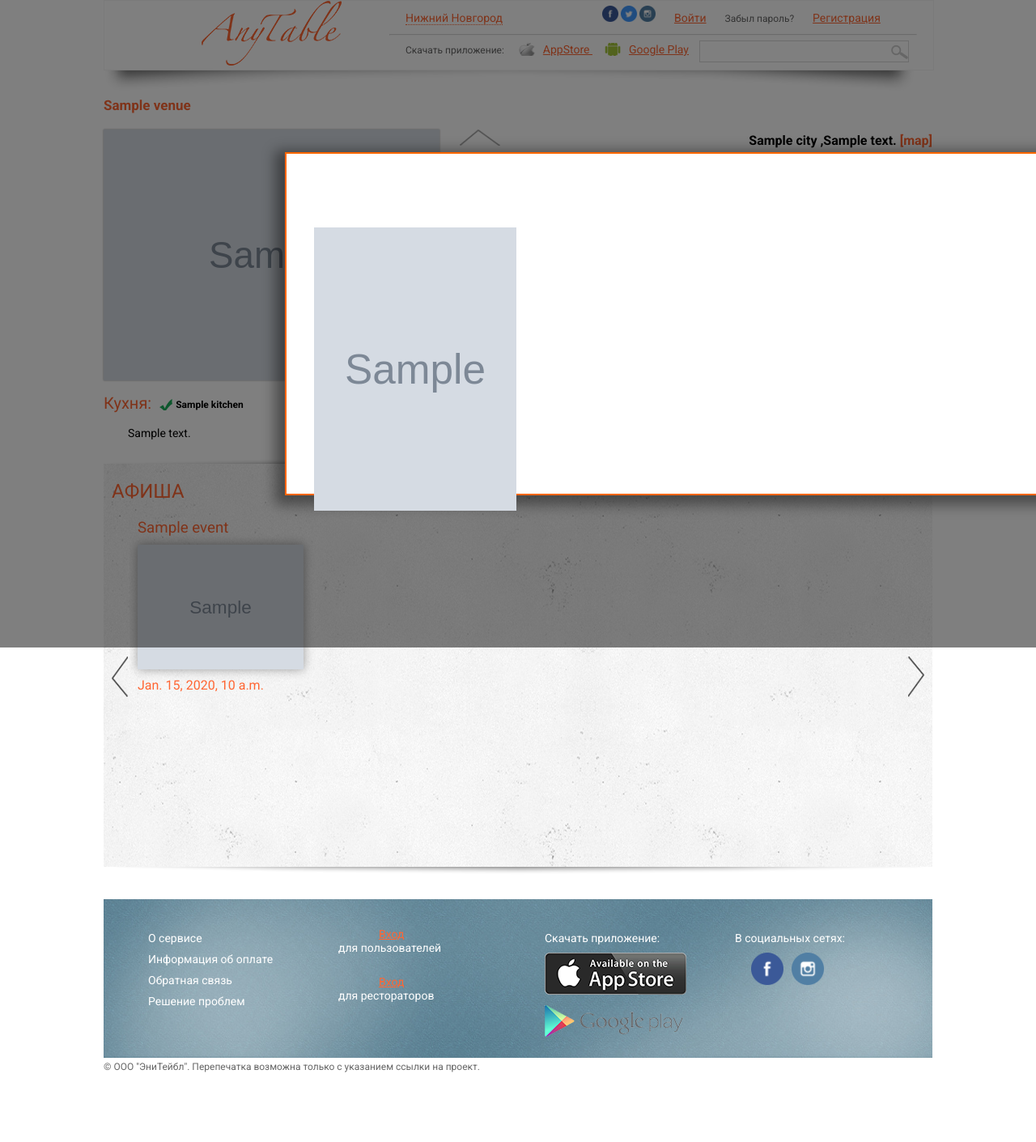
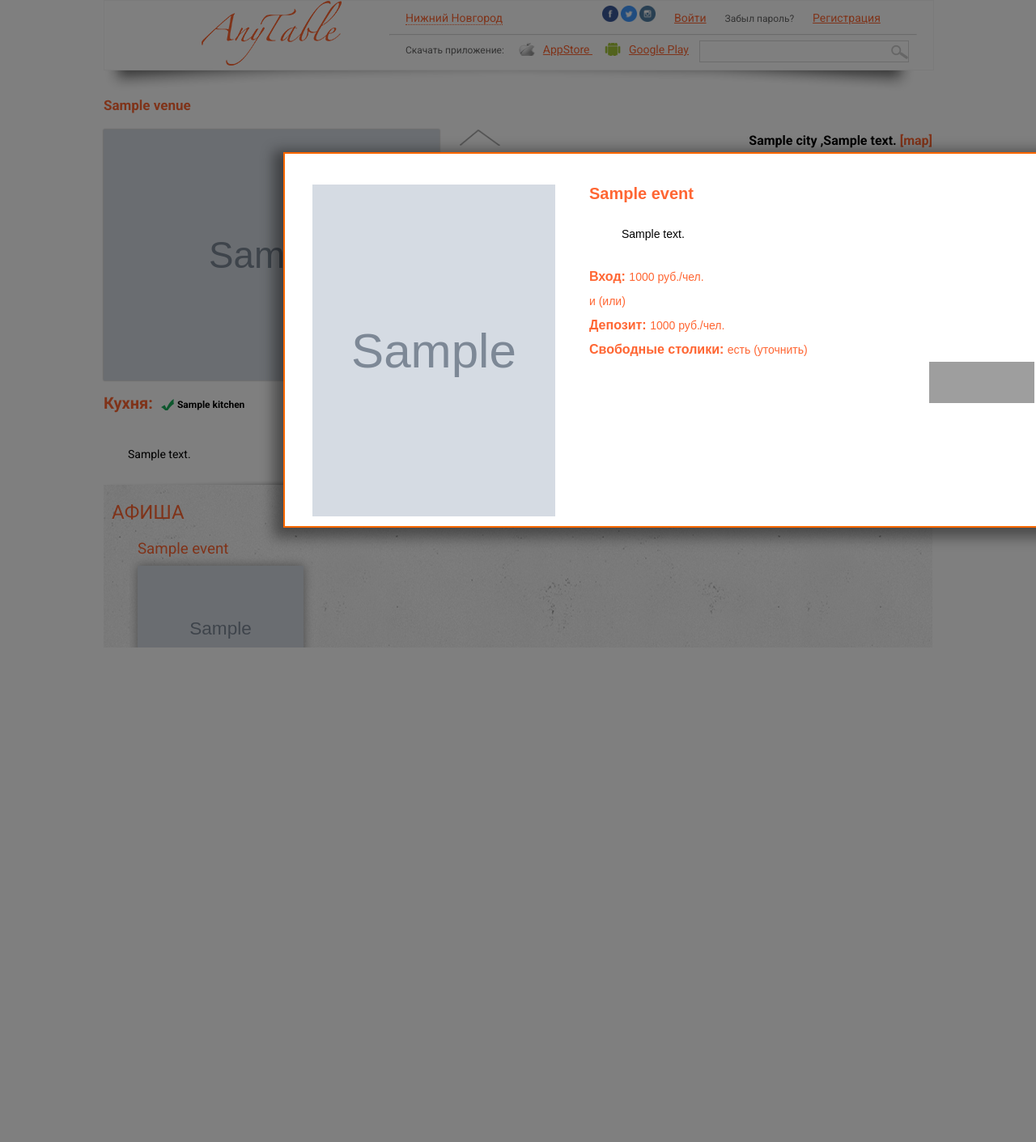
Before and after one commit to melnikov/anytable, a Django app: template templates/venueCard.html in a window 1280 px wide, after a click that opens the changed part. Shown: the whole page at 81% size. After the commit the page ends 800 px from the top, so only its background shows below. Run offline with Django 3.2, Linux system fonts and the light colour scheme; the template is opened without the code that fills it: most values are stand-ins (such as "Sample title", 1, 10 or a date in 2020); grey boxes marked "Sample" are stand-in pictures; parts of the project's set-up code (start-up, migrations or seed data) failed here and were passed over; some libraries are stand-ins or nearby versions; grey boxes are pictures that could not be loaded.

Commit message:
maps & events independent js functions + overlay styling + index left top menu search button

```diff
--- a/static/css/style.css
+++ b/static/css/style.css
@@ -150,23 +150,16 @@
     border: 0;
     padding: 20px;
 }
-.ui-dialog-titlebar-eventinfo{
-    padding: 0!important;
-    height: 0!important;
-    display: none!important;
 
-}
-.ui-dialog-title, .ui-dialog-eventtitle{
+.ui-dialog-title{
     font-size: 24px!important;
     font-weight: normal!important;
     text-align: center;
     color: #FE7851;
     padding-left: 30px!important;
 }
-.ui-dialog-eventtitle{
-    font-size: 10px!important;
-}
-.ui-dialog, .ui-dialog-eventinfo{
+
+.ui-dialog{
     position: fixed;
     font-size: 14px;
     text-align: center;
@@ -177,21 +170,7 @@
     border: 2px #ff6600 solid!important;
     border-radius: 0;
 }
-.ui-dialog-eventinfo{
-    position: fixed;
-    width: 918px!important;
-    height: 1024px!important;
-    left: 352px!important;
-}
-.ui-dialog-eventinfo img{
-     width: 250px;
-    height: 350px;
-    top: 0;
-    float: left!important;
-}
-.ui-widget-eventinfo {
-    height: 918px!important;
-}
+
 .ui-dialog a{
     color: #9a9d9b;
 }
@@ -351,17 +330,18 @@
      outline-color: #7C97A5;
 }
 #left_menu button{
-    color: #6a8d9e;
-    width: 214px;
-    height: 35px;
-    font-size: 16px;
-    text-transform: ;
-    text-align: center;
-    padding: 5px 20px 5px 20px;
-    margin: 20px 0 0 0 ;
-    border: 1px solid #6a8d9e;
-    box-shadow: -5px 5px 15px 7px  rgba(0, 0, 0, 0.1);
-    background: #fff;
+
+    width: 212px;
+    height: 40px;
+    margin: 0;
+    margin-top: 20px;
+    padding: 0;
+
+
+
+    border: 0px solid #6a8d9e;
+
+    background: url("/static/images/left_menu_search_but.png") center bottom no-repeat;
 }
 #logo{
     background: url('../images/logo_section_background.png') right no-repeat;
--- a/templates/index.html
+++ b/templates/index.html
@@ -58,7 +58,7 @@
    <li> <label class="checkbox"><input type="checkbox" /><span></span>Wi-Fi</label></li>
 </ul>
 </div>
-<button>ИСКАТЬ</button>
+<button></button>
 </div>
 </div>
 </section><!-- end left menu -->
--- a/templates/venueCard.html
+++ b/templates/venueCard.html
@@ -56,8 +56,7 @@
     <br />
 
 <div id="venueInfo">
-
-	{{ venue.city }} ,{{ venue.address }} <a  id="mapLink" onclick="openDialog('#map');" style="text-decoration: none">[map]</a>
+	{{ venue.city }} ,{{ venue.address }} <a  id="mapLink" onclick="openMap('#map');" style="text-decoration: none">[map]</a>
     <br>
 
  <script src="http://api-maps.yandex.ru/2.0/?load=package.full&lang=ru_RU"  type="text/javascript"></script>
@@ -113,7 +112,41 @@
                 .add(myGeoObject);
         }
     </script>
+    <style>
+        .map_widget{
+            width: 620px!important;
+            height: 320px!important;
+        }
+    </style>
+    <script>
+    function openMap(targetDiv) {
+        $(targetDiv).dialog({
+		modal: true,
+		autoOpen: false,
+        closeOnEscape: true,
+        dialogClass: "no-close",
+        resizable: false,
+        open: function(event, ui){
+                jQuery('.ui-dialog-title').hide();
+                jQuery('.ui-dialog-titlebar').hide();
+                jQuery('.ui-widget-header').hide();
+                jQuery('.ui-widget').addClass('map_widget');
 
+                jQuery('.ui-widget-overlay').bind('click',function(){
+                jQuery(targetDiv).dialog('close');
+                jQuery(targetDiv).val("");
+
+               })
+              }
+			});
+      };
+			jQuery("#mapLink").on("click", function() {
+			     var targetDiv;
+                 jQuery('#map').dialog("open");
+                 openMap(targetDiv);
+		    });
+
+	</script><!-- end Map,  -->
 
 <div id="map" style="width:600px; height:500px; position: relative; display: none;" title="MAP" >
     <div id="venueMap" style="width:600px; height:300px;"></div>
@@ -169,7 +202,7 @@
 <div class="afisha">
 <h1 >АФИША</h1>
 {% if events %}
-    <script type="text/javascript" src="/static/js/jquery.jcarousel.js"></script>
+
     <script type="text/javascript" src="/static/js/jcarousel.responsive.js"></script>
 
     <link rel="stylesheet" type="text/css" href="/static/css/jcarousel.responsive.css" />
@@ -182,18 +215,105 @@
     <div style="float: left; display: inline-block; ">
         <div class="afishaItem">
         <h3>{{ event.title }}</h3>
-        <a id="a{{ event.pk }}" onclick="openEvent('#{{ event.pk }}');"> <img height="270px" src="/static/uploads/{{ event.image }}" /></a>
+        <a id="a{{ event.pk }}"  onclick="openEvent('#{{ event.pk }}');"> <img height="270px" src="/static/uploads/{{ event.image }}" /></a>
         <div style="">{{ event.date }}</div>
 
 
     <div  id="{{ event.pk }}"   style="display: none; height: 1024px!important;" class="ui-widget-eventinfo">
-        <div style=" height: 1024px!important;">
          <img src="/static/uploads/{{ event.image }}"  />
-        <br />
-        </div>
+         <div class="event_info">
+             <h1>{{ event.title }}</h1>
+             <div class="event_description"> {{ venue.description }}</div>
+             <div style="line-height: 30px;">
+                  <h2>Вход:&nbsp;</h2> 1000 руб./чел.<div style="clear: both;"></div>
+             и (или)<div style="clear: both;"></div>
+             <h2>Депозит:&nbsp;</h2> 1000 руб./чел. <div style="clear: both;"></div>
+             <h2>Свободные столики:&nbsp;</h2> есть (уточнить) <div style="clear: both;"></div>
+             <div class="iwanthere" onclick="order({{ event.pk }});"></div>
+             </div>
+<script>
+    function order(eventId){
+        alert('order now '+eventId);
+    }
+</script>
+    </div>
 
     </div>
+<style>
+.event_widget{
+    position: fixed;
+    left: 350px!important;
+    float: left!important;
+    width: 920px!important;
+    height: 420px!important;
+}
+.event_widget h1, h2{
+    font-size: 20px;
+    font-weight: bold;
+    margin-bottom: 30px;
+    text-indent: 0px;
+}
+.event_widget h2{
+    margin: 0px;
+    font-size: 16px;
+    float: left;
+}
+.event_widget img{
+    width: 300px;
+    height: 410px;
+    float: left;
+}
+.event_info{
+    position: relative;
+    width: 550px;
+    height: 410px;
+    float: right;
+    text-align: left;
+    color: #ff6633;
+}
+.event_description{
+    color: #000;
+    font-size: 14px;
+    text-indent: 40px;
+    text-align: justify;
+    margin-bottom: 30px;
+}
+.iwanthere{
+    width: 130px;
+    height: 51px;
+    background: url("/static/images/af_res_but.png") no-repeat;
+    float: right;
+}
+</style>
+    <script>
+    function openEvent(targetDiv) {
+        $(targetDiv).dialog({
+		modal: true,
+		autoOpen: false,
+        closeOnEscape: true,
+        dialogClass: "no-close",
+        resizable: false,
+        open: function(event, ui){
+               jQuery('.ui-dialog-title').hide('.ui-dialog-title');
 
+               jQuery('.ui-widget').addClass('event_widget');
+               jQuery('.ui-dialog').addClass('ui-dialog-eventinfo');
+               jQuery('.ui-widget-overlay').bind('click',function(){
+               jQuery(targetDiv).dialog('close');
+               jQuery(targetDiv).val("");
+
+               })
+              }
+			});
+      };
+			jQuery("#a{{ event.pk }}").on("click", function() {
+			     var targetDiv;
+                 jQuery('#{{ event.pk }}').dialog("open");
+                 openEvent(targetDiv);
+		    });
+
+
+	</script><!-- end afisha info, forms -->
 
     </div>
 
@@ -209,6 +329,7 @@
             </div>
 
     <div class="cl"></div>
+
 {% else %}
    <h1>No events yet</h1>
 {% endif %}
@@ -223,39 +344,5 @@
 <div >
 
 </div>
-    <script >
-    function openEvent(targetDiv) {
-        $(targetDiv).dialog({
-		modal: true,
-		autoOpen: false,
-        closeOnEscape: true,
-        dialogClass: "no-close",
-        resizable: false,
-        open: function(event, ui){
-                jQuery('.ui-dialog-title').addClass('ui-dialog-eventtitle');
-                jQuery('.ui-dialog-titlebar').addClass('.ui-dialog-titlebar-eventinfo');
-            $('.ui-widget-header').addClass('override');
-                jQuery('.ui-widget').addClass('override');
-                jQuery('.ui-dialog').addClass('ui-dialog-eventinfo');
-                jQuery('.ui-widget-overlay').bind('click',function(){
 
-                jQuery(targetDiv).dialog('close');
-                jQuery(targetDiv).val("");
-
-               })
-              }
-			});
-      };
-			jQuery("#a{{ event.pk }}").on("click", function() {
-			     var targetDiv;
-                 jQuery('#{{ event.pk }}').dialog("open");
-                 openEvent(targetDiv);
-		    });
-			jQuery("#mapLink").on("click", function() {
-			     var targetDiv;
-                 jQuery('#map').dialog("open");
-                 openDialog(targetDiv);
-		    });
-
-	</script><!-- end afishainfo, forms -->
 {% endblock %}
```
